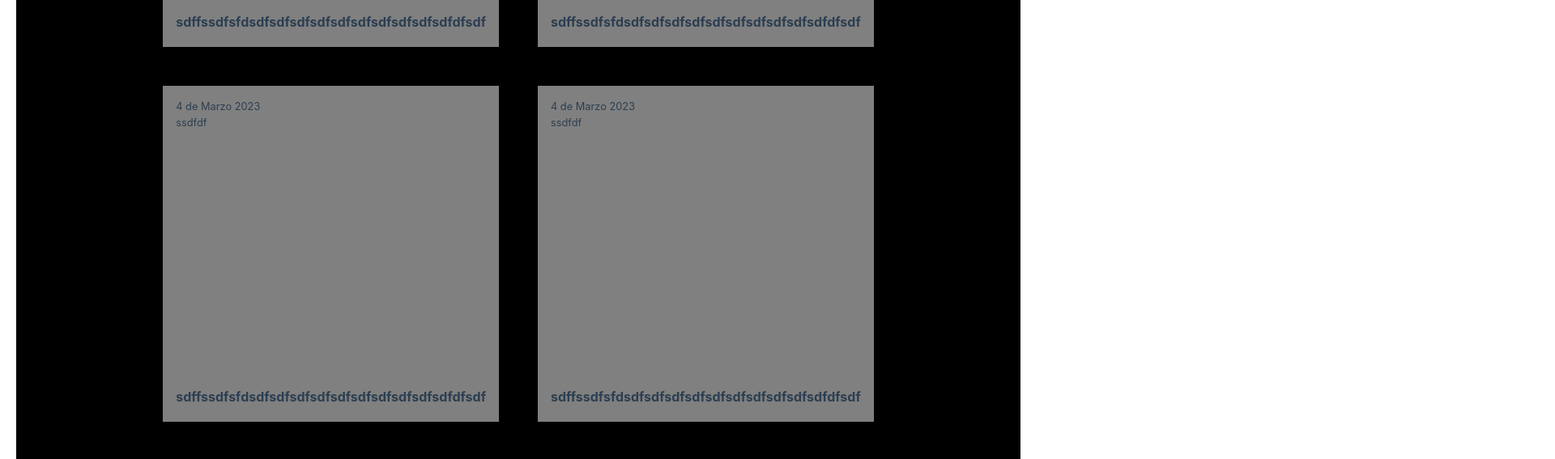
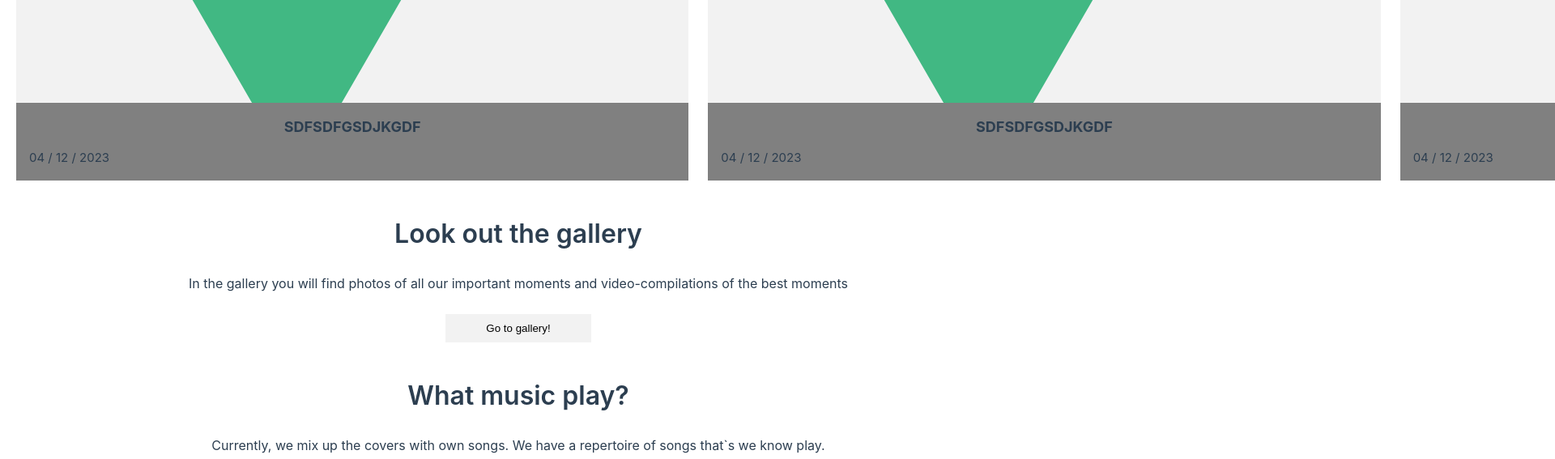
Before and after one commit to DyLaNHurtado/vue-band-website, a Vue app: page / in a window 1280 px wide. Shown: the part 1440-2007 px from the top of the page at 81% size, 1920 px wide, since content can reach past the window. Built offline with nearby package versions, Linux system fonts and the light colour scheme.

Commit message:
there is a bug in last news

```diff
--- a/src/App.vue
+++ b/src/App.vue
@@ -1,11 +1,12 @@
 <script>
 import { RouterView } from 'vue-router'
 import NavMenu from './components/NavMenu.vue'
+import NavBar from './components/NavBar.vue'
 
 export default {
     name: 'App',
     components: {
-      NavMenu
+      NavMenu,NavBar
     },
     data(){
       return{
@@ -33,6 +34,7 @@ export default {
 <template>
   <header :class="{'header-scroll' : !isTopOfPage}">
     <span class="subtitle">BAND NAME</span>
+    <NavBar class="header-navbar" />
   </header>
   <RouterView />
   <Transition name="slide-fade">
@@ -50,6 +52,11 @@ export default {
 
 <style scoped>
 
+.header-navbar{
+    opacity: 1;
+    height: 100%;
+    display: flex;
+  }
 .logo {
   display: block;
   margin: 0 auto 2rem;
@@ -68,19 +75,8 @@ footer{
   justify-content: space-around;
 }
 .nav-btn{
-  padding: 1em;
-  background-color: #3d3d3d;
-  z-index: 20;
-  min-height: 4em;
-  min-width: 4em;
-  position: fixed;
-  right: 1em;
-  top: 1em;
-  border-radius: 10px;
-  border:0;
-  color: yellowgreen;
-  scale: 1;
-  transition: all .3s;
+  display: 0;
+  height: 0;
 }
 
 .fab{
@@ -118,4 +114,28 @@ footer{
   opacity: 0;
 }
 
+@media screen and (max-width: 1080px) {
+  .header-navbar{
+    opacity: 0;
+    height: 0;
+    display: none;
+  }
+  .nav-btn{
+    padding: 1em;
+    background-color: #3d3d3d;
+    z-index: 20;
+    min-height: 4em;
+    min-width: 4em;
+    position: fixed;
+    right: 1em;
+    top: 1em;
+    border-radius: 10px;
+    border:0;
+    color: yellowgreen;
+    scale: 1;
+    transition: all .3s;
+    display: 1;
+  }
+}
+
 </style>
--- a/src/components/LastNews.vue
+++ b/src/components/LastNews.vue
@@ -1,48 +1,61 @@
-<script setup>
+<script>
 import New from './New.vue'
+export default {
+    name: 'LastNews',
+    data(){
+      return {
+        newsList:[
+          {
+            title:"sdfsdfgsdjkgdf",
+            description:"asjfhdjasdfhkajsdhfjklahdsfjkhasdkjfahsdjkfahsjkldfhajdkshfakjsdfhajsdhfajksdlhfaskjdfhalkdfhaksdfhafdasdfasd",
+            img:"/src/assets/logo.svg",
+          },
+          {
+            title:"sdfsdfgsdjkgdf",
+            description:"asjfhdjasdfhkajsdhfjklahdsfjkhasdkjfahsdjkfahsjkldfhajdkshfakjsdfhajsdhfajksdlhfaskjdfhalkdfhaksdfhafdasdfasd",
+            img:"/src/assets/logo.svg",
+          },
+          {
+            title:"sdfsdfgsdjkgdf",
+            description:"asjfhdjasdfhkajsdhfjklahdsfjkhasdkjfahsdjkfahsjkldfhajdkshfakjsdfhajsdhfajksdlhfaskjdfhalkdfhaksdfhafdasdfasd",
+            img:"/src/assets/logo.svg",
+          },
+        ]
+      }
+    },
+    components:{
+      New
+    }
+  }
 </script>
 
 <template>
-  <div id="last-news">
     <span class="subtitle">Last news</span>
-    <div class="grid">
-      <New/>
-      <New/>
-      <New/>
-      <New/>
-      <New/>
-      <New/>
+    <div class="news">
+      <New v-for="item in newsList" :img="item.img" :title="item.title" :description="item.description" />
     </div>
-  </div>
-
 </template>
 <style scoped>
   #last-news{
     display: flex;
     align-items: center;
-    justify-content: space-between;
+    justify-content: space-around;
     flex-direction: column;
-    height: 100%;
     background-color: black;
-    padding: 20px 0;
+    width: 100%;
+    padding: 20px;
+
   }
   img{
     width: 200px;
     height: 200px;
   }
-  .grid{
-    display: grid;
-    grid-template-columns: repeat(3, 1fr);
-    gap: 3rem;
-  }
-  @media only screen and (max-width: 1300px) {
-  .grid {
-    grid-template-columns: repeat(2, 1fr);
-  }
-  }
-  @media only screen and (max-width: 850px) {
-  .grid {
-    grid-template-columns: repeat(1, 1fr);
-  }
+  .news{
+    display: flex;
+    flex-direction: row;
+    align-items: center;
+    justify-content: space-around;
+    gap: 24px;
+    transition: all .3s;
   }
 </style>
--- a/src/components/NavBar.vue
+++ b/src/components/NavBar.vue
@@ -24,7 +24,7 @@ export default {
         text-align: center;
         width: 100%;
         display: flex;
-        flex-direction: column;
+        flex-direction: row;
         align-items: center;
         padding: 1em;
     }
@@ -42,7 +42,7 @@ export default {
     nav a {
         display: inline-block;
         padding: 1rem;
-        border-top: 1px solid var(--color-border);
+        border-left: 1px solid var(--color-border);
         display: flex;
         align-items: center;
         font-size: large;
@@ -56,4 +56,41 @@ export default {
         border: 0;
     }
 
+    @media screen and (max-width: 1080px) {
+        nav {
+            font-size: 16px;
+            text-align: center;
+            width: 100%;
+            display: flex;
+            flex-direction: column;
+            align-items: center;
+            padding: 1em;
+        }
+
+        nav a.router-link-exact-active {
+            color: yellowgreen;
+            background-color: rgba(153, 205, 50, 0.353);
+        }
+
+        nav a.router-link-exact-active:hover {
+            background-color: rgba(153, 205, 50, 0.353);
+
+        }
+
+        nav a {
+            display: inline-block;
+            padding: 1rem;
+            border-top: 1px solid var(--color-border);
+            border-left: 0;
+            display: flex;
+            align-items: center;
+            font-size: large;
+            align-items: center;
+            justify-content: center;
+            width: 100%;
+            height: 100%;
+        }
+
+    }
+
 </style>
--- a/src/components/NavMenu.vue
+++ b/src/components/NavMenu.vue
@@ -28,30 +28,71 @@ export default {
 </template>
 
 <style scoped>
+
     .menu{
+        opacity: 0;
+        height: 0;
+        display: none;
+        transition: all .3s;
         padding: 2em;
         z-index: 10;
-  height: 100%;
         width: 100%;
         position: fixed;
         top: 0;
         right: 0;
         left: 0;
+        background-color: #3d3d3d;
+
+    }
+    .combo-nav{
+        opacity: 0;
+        height: 0;
+        display: none;
+        transition: all .3s;
+        padding: 1em;
+        width: 100%;
+
+    }
+    @media screen and (max-width: 800px) {
+    .menu{
+        opacity: 1;
+        height: 100%;
+        display: flex;
+        flex-direction: column;
+        align-items: center;
+        justify-content: center;
+
+    }
+    .combo-nav{
+        opacity: 1;
+        display: flex;
+        flex-direction: column;
+        align-items: center;
+        justify-content: space-between;
+        height: 100%;
+        border-bottom: 2px solid var(--color-border);
+    }
+}
+
+    @media (min-width: 800px) and (max-width: 1080px) {
+    .menu{
+        opacity: 1;
+        height: 100%;
         display: flex;
         flex-direction: row;
         align-items: center;
         justify-content: center;
-  background-color: #3d3d3d;
-  transition: all .3s;
     }
     .combo-nav{
+        opacity: 1;
         display: flex;
         flex-direction: column;
         align-items: center;
         justify-content: space-between;
-  width: 100%;
         height: 100%;
         border-right: 2px solid var(--color-border);
-  padding: 1em;
     }
+
+}
+
 </style>
--- a/src/components/New.vue
+++ b/src/components/New.vue
@@ -1,14 +1,20 @@
-<script setup>
+<script>
+export default {
+    name: 'New',
+    props:{img:'',title:'',description:''},
+    data(){
+      return {
+      }
+    },
+  }
 </script>
 
 <template>
-  <div class="new">
-    <div class="small-info">
-        <span class="date">4 de Marzo 2023</span>
-        <span class="authors">ssdfdf</span>
-    </div>
-    <div class="data">
-        <span class="minititle">sdffssdfsfdsdfsdfsdfsdfsdfsdfsdfsdfsdfsdfdfsdf</span>
+  <div class="new" :style="{ backgroundImage: `url('${img}')` }">
+    <div class="data-info" >
+      <p class="minititle">{{ title }}</p>
+      <p class="description">{{ description }}</p>
+      <p class="date">04 / 12 / 2023</p>
     </div>
   </div>
 
@@ -17,30 +23,46 @@
   .new{
     display: flex;
     flex-direction: column;
-    justify-content: space-between;
+    align-items: center;
+    justify-content: flex-end;
+    min-height: 40em;
+    background-color:#f2f2f2;
+    cursor: pointer;
+    transition: all .3s;
+    background-repeat: no-repeat; background-size: contain;
+  }
+  .new:hover .data-info{
+    height: 100%
+  }
+  .new:hover .data-info .description {
+      opacity: 1;
+      display: block;
+      height: 100%;
+  }
+  .description{
+    opacity: 0;
+    height: 0;
     width: 100%;
-    height: 100%;
-    aspect-ratio: 1/1;
+    transition: all .3s;
+  }
+  .data-info{
+    display: flex;
+    flex-direction: column;
+    align-items: start;
+    justify-content: space-around;
+    width: 100%;
+    height: 45%;
+    background-color: gray;
     padding: 1rem;
-    background-color: gray;
-    cursor: pointer;
+    transition: all .3s;
   }
 
-  .small-info{
-    display: flex;
-    flex-direction: column;
-    align-self: start;
-    justify-self: start;
-    font-size: .8rem;
-    width: 100%;
-  }
-  .data{
-    width:100%;
-  }
   .minititle{
     display: block;
     width: 100%;
-    height: 100%;
+    margin-bottom: 10px;
+    text-transform: uppercase;
+    font-size: large;
     font-weight: bold;
     text-align: center;
     transition: all .3s;
@@ -48,9 +70,5 @@
     border-bottom: 1px solid transparent;
 
   }
-  .new:hover .data .minititle{
-    color: greenyellow;
-    border-bottom: 1px solid #f2f2f2;
-  }
 
 </style>
```
Lines whose indentation alone changed are shown as unchanged.
